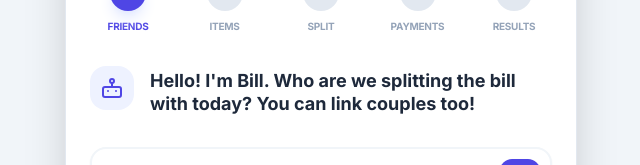
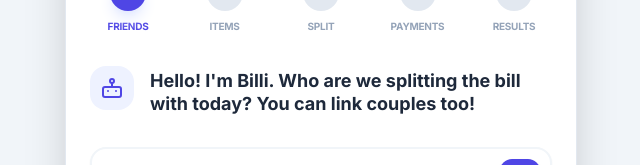
Before and after one commit to windyzn/restaurant-bill-bot, a React (Vite) app: page / in a window 1280 px wide. Shown: the part 217-382 px from the top of the page, without its empty margins (319-959 px from the left). Built offline with nearby package versions, Linux system fonts and the light colour scheme.

Commit message:
feat: Rename Bill Bot to Billi
Updates the application name and branding from "Bill Bot" to "Billi" across the UI and sharing messages. Adds a favicon for the new branding.

```diff
--- a/App.tsx
+++ b/App.tsx
@@ -159,7 +159,7 @@ const App: React.FC = () => {
   };
 
   const shareResults = async () => {
-    let text = `🤖 Bill Bot Results:\n\n` +
+    let text = `🤖 Billi Results:\n\n` +
       `Total Bill: $${calculations.grandTotal.toFixed(2)}\n` +
       `-------------------\n`;
     if (calculations.settlements.length > 0) {
@@ -170,7 +170,7 @@ const App: React.FC = () => {
     if (etransferEmail.trim()) {
       text += `\n\n💰 e-Transfer to: ${etransferEmail.trim()}`;
     }
-    text += `\n\nCheck out Bill Bot 🤖 https://restaurant-bill-bot.vercel.app/`;
+    text += `\n\nCheck out Billi 🤖 https://restaurant-bill-bot.vercel.app/`;
 
     if (navigator.share) {
       try { await navigator.share({ title: 'Bill Split Report', text }); } catch (err) {}
@@ -182,7 +182,7 @@ const App: React.FC = () => {
 
   const getBotSpeech = () => {
     switch (step) {
-      case 1: return "Hello! I'm Bill. Who are we splitting the bill with today? You can link couples too!";
+      case 1: return "Hello! I'm Billi. Who are we splitting the bill with today? You can link couples too!";
       case 2: return "Let's record everything that was ordered. Type in items below!";
       case 3:
         if (tipMode === 'total' && manualGrandTotal === 0) {
```
Also changed, not shown: index.html (+1 -0 lines).
